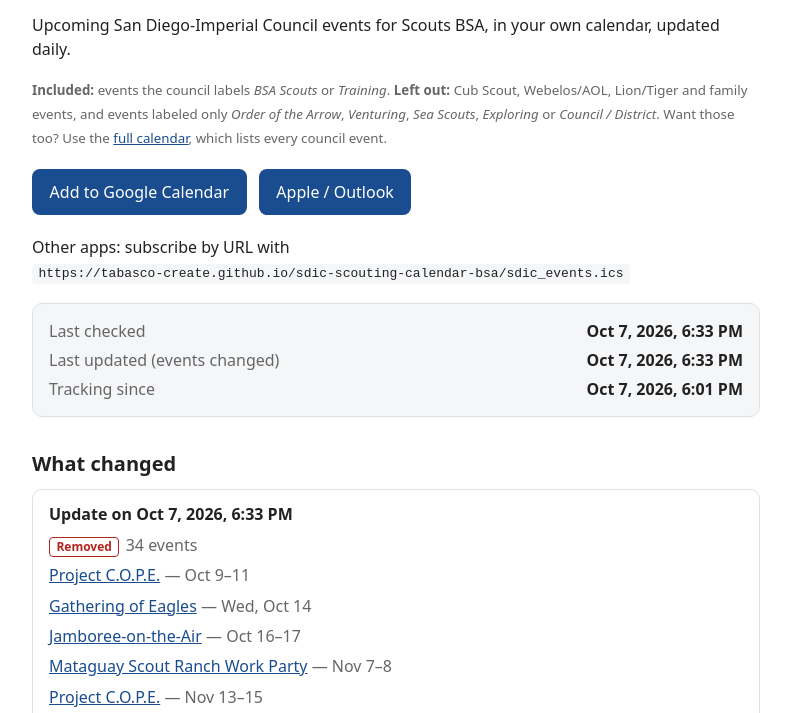
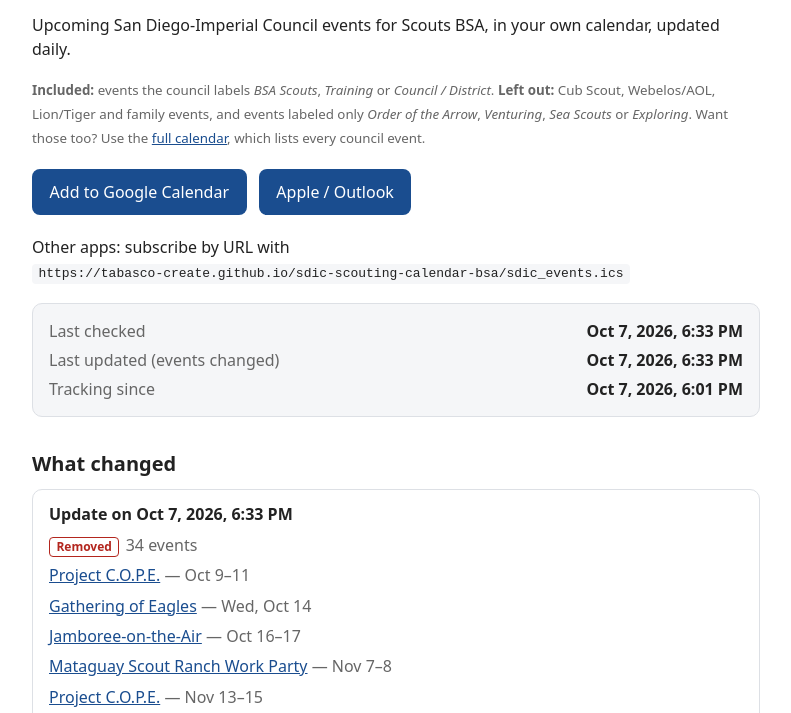
Before and after one commit to tabasco-create/sdic-scouting-calendar-bsa, a plain HTML site: page docs/index.html in a window 1280 px wide. Shown: the part 83-796 px from the top of the page, without its empty margins (244-1035 px from the left). Drawn offline with Linux system fonts and the light colour scheme.

Commit message:
Update index.html

```diff
--- a/docs/index.html
+++ b/docs/index.html
@@ -33,7 +33,7 @@
 <body>
 <h1>SDIC Scouting Events Calendar: Scouts BSA</h1>
 <p>Upcoming San Diego-Imperial Council events for Scouts BSA, in your own calendar, updated daily.</p>
-<p><small><strong>Included:</strong> events the council labels <em>BSA Scouts</em> or <em>Training</em>. <strong>Left out:</strong> Cub Scout, Webelos/AOL, Lion/Tiger and family events, and events labeled only <em>Order of the Arrow</em>, <em>Venturing</em>, <em>Sea Scouts</em>, <em>Exploring</em> or <em>Council / District</em>. Want those too? Use the <a href="https://tabasco-create.github.io/sdic-scouting-calendar/">full calendar</a>, which lists every council event.</small></p>
+<p><small><strong>Included:</strong> events the council labels <em>BSA Scouts</em>, <em>Training</em> or <em>Council / District</em>. <strong>Left out:</strong> Cub Scout, Webelos/AOL, Lion/Tiger and family events, and events labeled only <em>Order of the Arrow</em>, <em>Venturing</em>, <em>Sea Scouts</em> or <em>Exploring</em>. Want those too? Use the <a href="https://tabasco-create.github.io/sdic-scouting-calendar/">full calendar</a>, which lists every council event.</small></p>
 <p>
   <a class="btn" href="https://calendar.google.com/calendar/r?cid=webcal://tabasco-create.github.io/sdic-scouting-calendar-bsa/sdic_events.ics">Add to Google Calendar</a>
   <a class="btn" href="webcal://tabasco-create.github.io/sdic-scouting-calendar-bsa/sdic_events.ics">Apple / Outlook</a>
```
